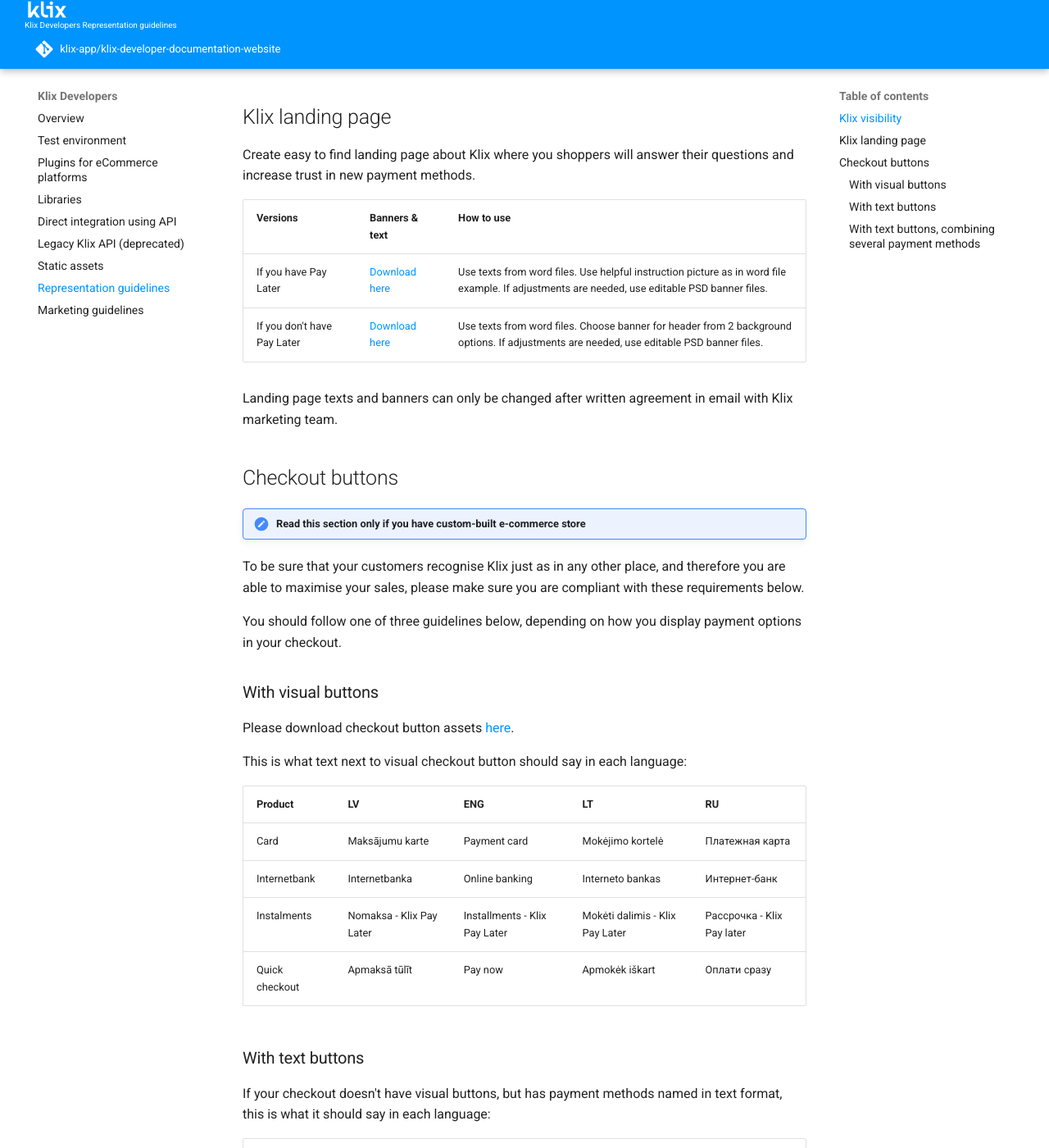
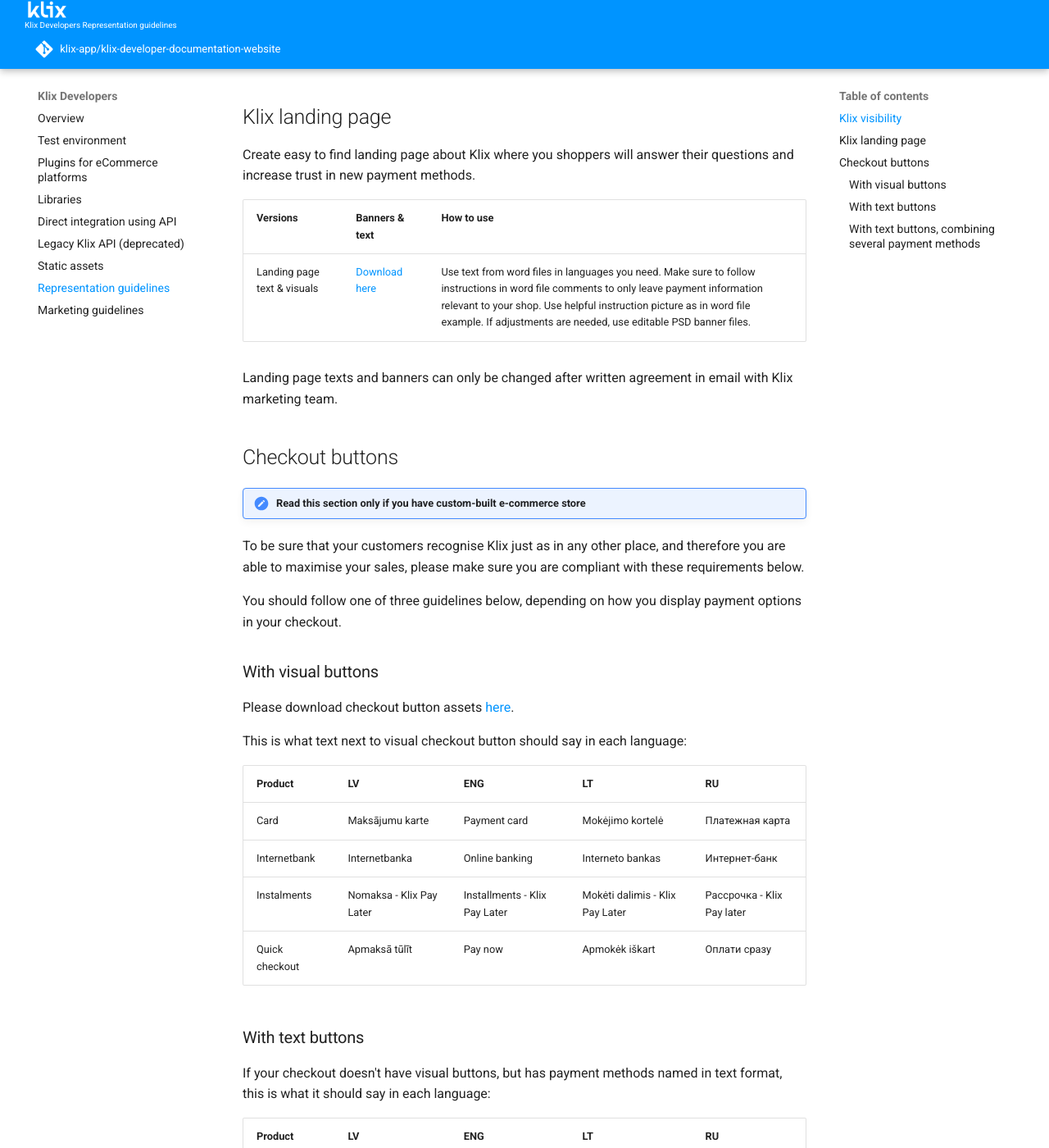
Before and after one commit to klix-app/klix-developer-documentation-website, an MkDocs documentation site: the page built from docs/representation-guidelines.md, in a window 1280 px wide and 1400 px high, scrolled down 710 px. Shown: the whole window at 82% size. Built offline with MkDocs 1.6.1 and Material for MkDocs 9.7.7, drawn with Linux system fonts in a browser that asks for light colours; a script that is not in the unit is left out; comment, search, counter and statistics services are not loaded.

Commit message:
klix landing page instructions changed

```diff
--- a/docs/representation-guidelines.md
+++ b/docs/representation-guidelines.md
@@ -23,8 +23,8 @@
 
 | Versions     | Banners & text                 | How to use |
 |--------------|--------------------------------|------------|
-| If you have Pay Later      | [Download here](https://drive.google.com/uc?export=download&id=1ks-MajFXN0in-FAxFnSbEJhDKGy33cKk) | Use texts from word files. Use helpful instruction picture as in word file example. If adjustments are needed, use editable PSD banner files. |
-| If you don't have Pay Later | [Download here](https://drive.google.com/uc?export=download&id=10fbXX5xMxUZ9zC54wraUsVdc-WiF_1ez)  | Use texts from word files. Choose banner for header from 2 background options. If adjustments are needed, use editable PSD banner files. |
+| Landing page text & visuals      | [Download here](https://klixecom.blob.core.windows.net/dev-portal-assets/Klix landing page.zip) | Use text from word files in languages you need. Make sure to follow instructions in word file comments to only leave payment information relevant to your shop. Use helpful instruction picture as in word file example. If adjustments are needed, use editable PSD banner files. |
+
 
 Landing page texts and banners can only be changed after written agreement in email with Klix marketing team.
 
--- a/docs/stylesheets/klix.css
+++ b/docs/stylesheets/klix.css
@@ -1,7 +1,7 @@
 .md-footer-copyright {
     font-size: .4rem;
 }
-img[src$='#instruction-image']{
+li img,img[src$='#instruction-image']{
     display:block;
     margin-left:auto;
     margin-right:auto;
```
